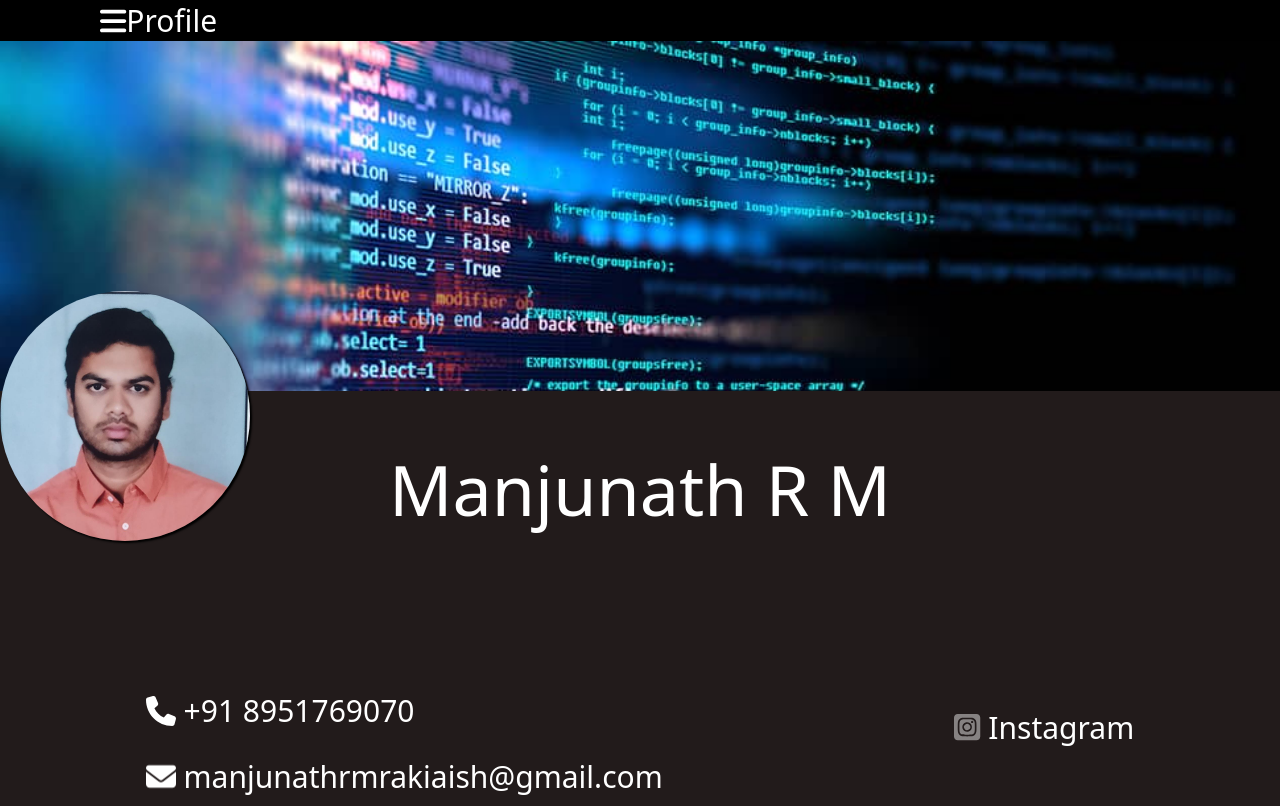
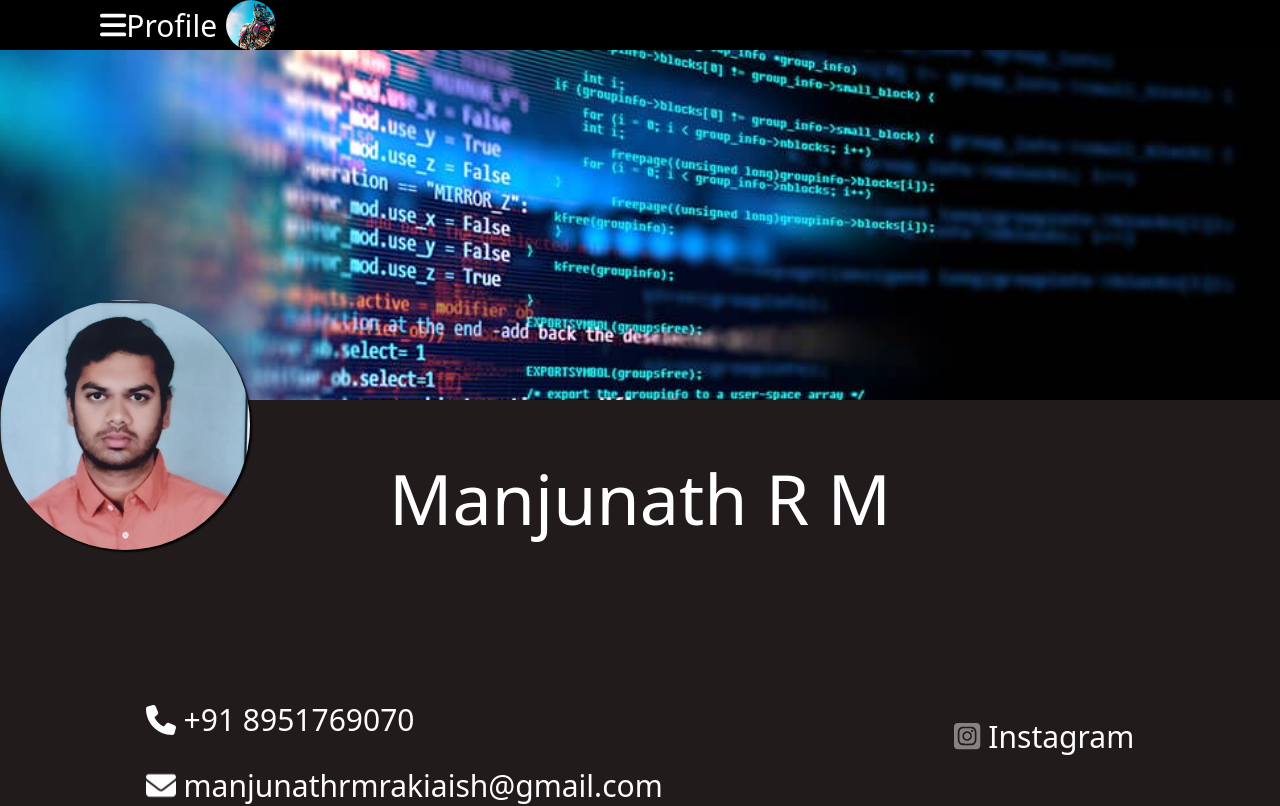
Before and after one commit to prime00125/Portfoilo, a React (Create React App) app: page / in a window 1280 px wide. Shown: the top 806 px of the page. Built offline with nearby package versions, Linux system fonts and the light colour scheme.

Commit message:
Update Navbar.js

```diff
--- a/src/Component/Navbar.js
+++ b/src/Component/Navbar.js
@@ -18,6 +18,8 @@ function Navbar() {
     </span>
         <section>
         <span onClick={()=>Setisopen(true)} className='prof'>Profile</span>
+  &nbsp;
+        <div className='logo' onClick={()=>Setisopen(true)}></div>
         </section>
 
         <List open={isopen} close={() => Setisopen(false)} />
```
